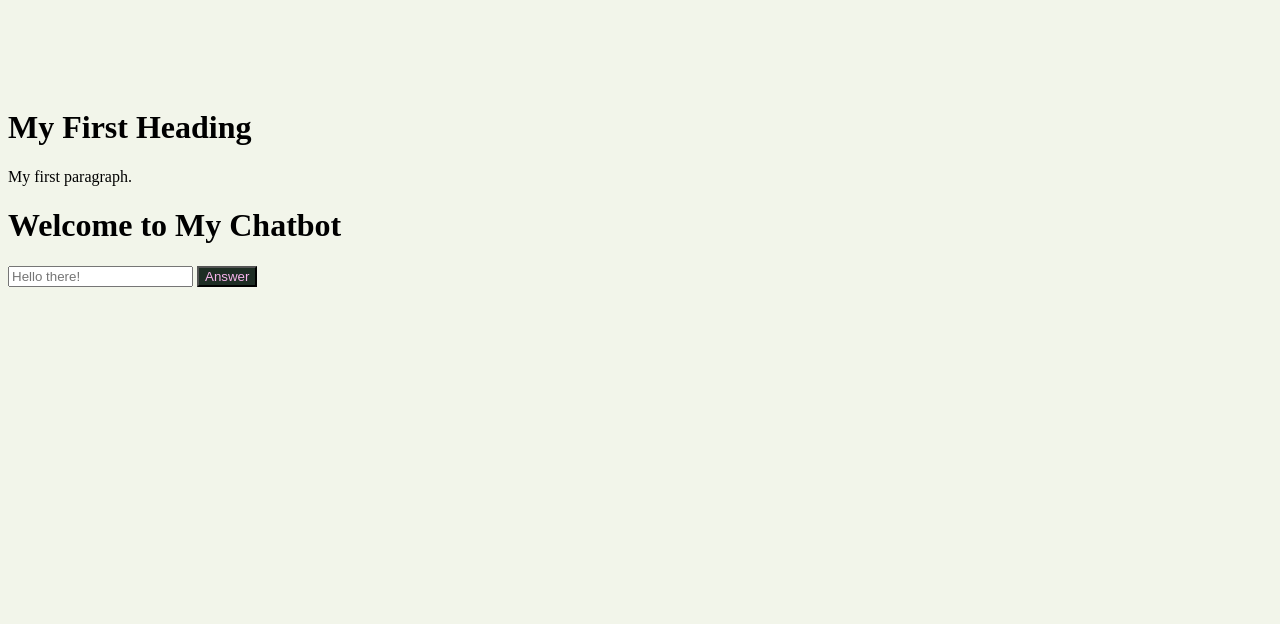
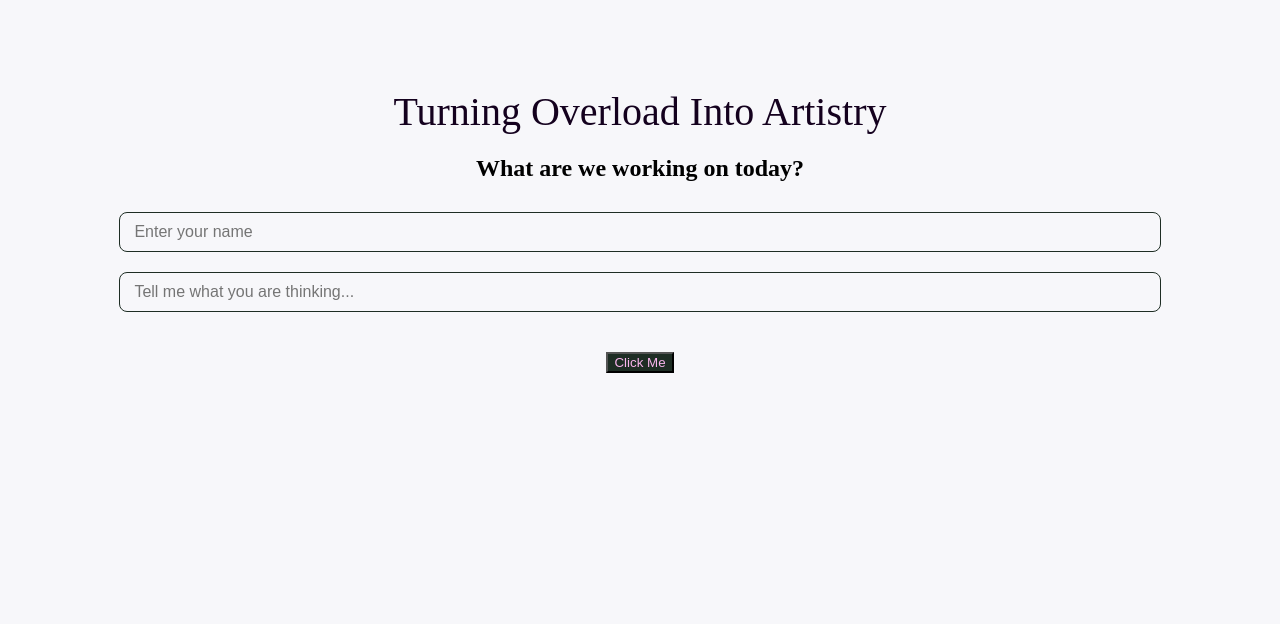
Before and after one commit to Shae-Kitchen/6370Chatbot, a website: page Public/index.html in a window 1280 px wide. Drawn offline with Linux system fonts and the light colour scheme.

Commit message:
Updating/Refreshing UI

```diff
--- a/Public/index.html
+++ b/Public/index.html
@@ -1,35 +1,47 @@
-<!DOCTYPE html>
-<html>
-  <body>
-    <h1>My First Heading</h1>
-    <p>My first paragraph.</p>
-  </body>
-</html>
 <!DOCTYPE html>
 <html lang="en">
   <head>
     <meta charset="UTF-8" />
     <meta name="viewport" content="width=device-width, initial-scale=1.0" />
     <meta http-equiv="X-UA-Compatible" content="ie=edge" />
-    <title>My Website</title>
+    <title>Web Chat Project</title>
     <link rel="stylesheet" href="./style.css" />
-    <link rel="icon" href="./favicon.ico" type="image/x-icon" />
   </head>
   <body>
     <main>
-      <h1>Welcome to My Chatbot</h1>
-      <div id="chat-box">
-        <div id="chat-messages"></div>
+      <div class="center">
+        <h1>Turning Overload Into Artistry</h1>
+        <h2>What are we working on today?</h2>
+      </div>
+
+      <div class="spacer-vertical-small"></div>
+      <div id="chat-box" class="center">
+        <input
+          id="user-name"
+          class="input-box"
+          type="text"
+          placeholder="Enter your name"
+        />
+      </div>
+      <div class="spacer-vertical-small"></div>
+
+      <div id="chat-box" class="center">
         <form id="chat-form">
           <input
             type="text"
             id="chatbox-input"
-            placeholder="Hello there!"
+            placeholder="Tell me what you are thinking..."
             required
           />
-          <button type="submit" id="chat-submit">Answer</button>
+          <div class="spacer-vertical-medium"></div>
+
+          <button type="submit" id="chat-submit">Click Me</button>
         </form>
       </div>
+
+      <div class="spacer-vertical-medium"></div>
+
+      <div id="chat-messages"></div>
     </main>
     <script src="script.js" defer></script>
   </body>
--- a/Public/style.css
+++ b/Public/style.css
@@ -1,9 +1,10 @@
 html {
   scroll-behavior: smooth;
+  box-sizing: border-box;
 }
 
 body {
-  background-color: #f2f5ea;
+  background-color: #f7f7fa;
   padding-top: 5rem;
   padding-bottom: 5rem;
   font-family: "Montserrat", serif;
@@ -12,6 +13,17 @@ body {
   font-style: normal;
   justify-content: center;
   align-items: center;
+}
+
+h1 {
+  display: inline-block;
+  font-family: "Electrolize", serif;
+  font-weight: 400;
+  font-style: normal;
+  color: #14011e;
+  font-size: 2.5rem;
+  margin: 0;
+  padding: 0;
 }
 
 .electrolize-regular {
@@ -23,9 +35,97 @@ body {
 button {
   background-color: #1e2d24;
   color: #f9b4ed;
+  display: inline-block;
 }
 
 button:hover {
-  background-color: #f9b4ed;
+  background-color: #e0efda;
   color: #1e2d24;
 }
+
+.spacer-vertical-small {
+  height: 10px; /* Small vertical space */
+}
+
+.spacer-vertical-medium {
+  height: 30px; /* Medium vertical space */
+}
+
+.center {
+  text-align: center;
+}
+
+#chat-messages {
+  min-height: 100px;
+  padding: 10px;
+  margin-bottom: 10px;
+  max-height: 300px;
+  overflow-y: auto;
+}
+
+.message.bot {
+  background: #e0e7ff;
+  color: #1e2d24;
+  padding: 8px 12px;
+  border-radius: 8px;
+  margin: 6px 0;
+  text-align: left;
+  display: inline-block;
+}
+
+.message.user {
+  background: #f9b4ed;
+  color: #1e2d24;
+  padding: 8px 12px;
+  border-radius: 8px;
+  margin: 6px 0;
+  text-align: right;
+  display: inline-block;
+}
+
+#chatbox-input {
+  width: 80%; /* Adjust width as needed */
+  max-width: 100%; /* Optional: limit max width */
+  padding: 10px 14px;
+  font-size: 1rem;
+  border: 1.5px solid #1e2d24;
+  border-radius: 8px;
+  background: #f7f7fa;
+  color: #1e2d24;
+  margin-bottom: 10px;
+  outline: none;
+  transition: border-color 0.2s;
+}
+
+#chatbox-input:focus {
+  border-color: #14011e;
+  background: #f7f7fa;
+}
+
+.input-box {
+  width: 80%; /* Adjust width as needed */
+  max-width: 100%; /* Optional: limit max width */
+  padding: 10px 14px;
+  font-size: 1rem;
+  border: 1.5px solid #1e2d24;
+  border-radius: 8px;
+  background: #f7f7fa;
+  color: #1e2d24;
+  margin-bottom: 10px;
+  outline: none;
+  transition: border-color 0.2s;
+}
+
+/*Color Palette: Pink and Green*/
+/* Primary Colors */
+/*
+#E0EFDA - honeydew
+#EFC7E5 - lightest pink
+#F9B4ED - light pink
+#1E2D24 - dark green
+#14011E - dark purple
+#F7F7FA - off-white
+#EEB1D5
+#E18AD4
+#D782BA
+*/
--- a/server.js
+++ b/server.js
@@ -13,7 +13,6 @@ const PORT = 5500;
 const openai = new OpenAI({
   apiKey: process.env.OPENAI_API_KEY,
 });
-
 
 app.use(cors()); // Allow frontend to talk to backend
 app.use(express.json()); // Parse JSON request bodies
```
